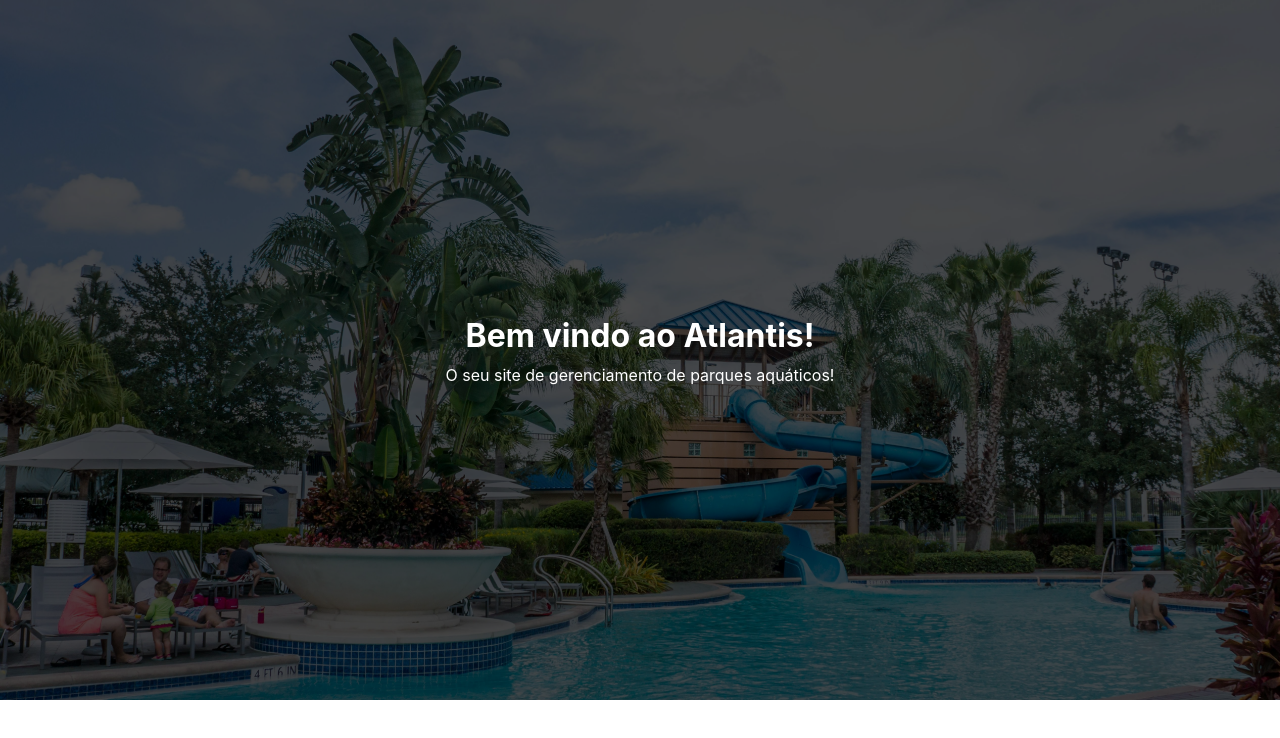
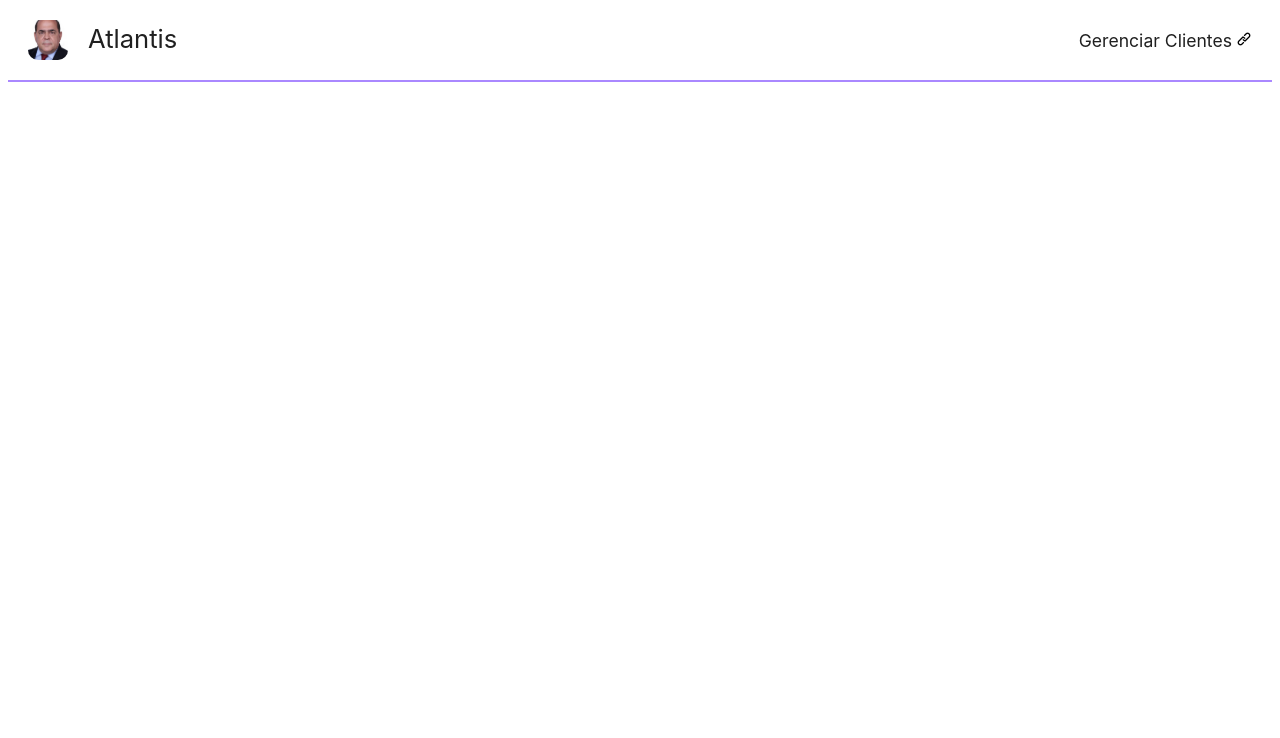
Before and after one commit to felipe-sant/Atlantis, a React (Create React App) app: page / in a window 1280 px wide. Shown: the top 738 px of the page. Built offline with nearby package versions, Linux system fonts and the light colour scheme.

Commit message:
feat: adicionando component de navbar

```diff
--- a/src/components/navbar.tsx
+++ b/src/components/navbar.tsx
@@ -0,0 +1,34 @@
+import { Link, useLocation } from "react-router-dom";
+import css from "../styles/navbar.component.module.css"
+import logo from "../images/logo.jpg"
+
+export default function Navbar() {
+    const pathname = useLocation().pathname
+
+    let marcado = {
+        clientes: false
+    }
+
+    switch (pathname) {
+        case "/clientes":
+            marcado.clientes = true
+    }
+
+    return (
+        <header className={css.navbar}>
+            <div className={css.logo}>
+                <img src={logo} alt="" />
+                <h1>
+                    <Link to="/">Atlantis</Link>
+                </h1>
+            </div>
+            <nav className={css.nav}>
+                <ul>
+                    <li className={marcado.clientes ? css.roxo : ""}>
+                        <Link to="/clientes" className="text link">Gerenciar Clientes</Link>
+                    </li>
+                </ul>
+            </nav>
+        </header>
+    )
+}
--- a/src/pages/home.tsx
+++ b/src/pages/home.tsx
@@ -1,9 +1,10 @@
-import Slider from "../components/slider";
+import Navbar from "../components/navbar";
+import css from "../styles/home.page.module.css"
 
 export default function HomePage() {
     return (
-        <main>
-            <Slider />
+        <main className={css.main}>
+            <Navbar />
         </main>
     );
 }
--- a/src/router.tsx
+++ b/src/router.tsx
@@ -7,6 +7,7 @@
         <BrowserRouter>
             <Routes>
                 <Route path="/" element={<HomePage />} />
+                <Route path="/clientes" element={<HomePage />} />
                 <Route path="*" element={<NotFoundPage />} />
             </Routes>
         </BrowserRouter>
--- a/src/styles/globals.css
+++ b/src/styles/globals.css
@@ -10,6 +10,7 @@
   --font-title: Georgia, 'Times New Roman', Times, serif;
   --font-size: 1.25rem;
   --color: #a8f;
+  --color_transparent: hsla(257, 100%, 77%, 0.5);
   --color-light: #edf;
   --color-dark: #206;
   --color-black: #202020;
@@ -20,6 +21,10 @@
 * {
   margin: 0;
   padding: 0;
+}
+
+main {
+  margin-top: 90px;
 }
 
 h1,
--- /dev/null
+++ b/src/styles/home.page.module.css
@@ -0,0 +1,4 @@
+.main {
+    background-color: #202020;
+    color: white;
+}
--- /dev/null
+++ b/src/styles/navbar.component.module.css
@@ -0,0 +1,66 @@
+.navbar {
+    background-color: var(--color-white);
+    border-bottom: 2px solid var(--color);
+    padding: 20px 20px;
+    margin: 0px 8px;
+    display: flex;
+    flex-direction: row;
+    justify-content: space-between;
+    outline: 8px solid white;
+    position: fixed;
+    top: 0;
+    width: calc(100% - 16px);
+}
+
+.logo {
+    display: flex;
+    flex-direction: row;
+    justify-content: center;
+    align-items: center;
+    gap: 20px;
+}
+
+.logo h1 {
+    height: 35px;
+    font-weight: 400;
+    font-size: 1.6rem;
+}
+
+.logo h1 a {
+    color: #202020;
+    text-decoration: none;
+}
+
+.logo img {
+    width: 40px;
+    height: 40px;
+    object-fit: cover;
+    border-radius: 10px;
+}
+
+.nav {
+    display: flex;
+    justify-content: center;
+    align-items: center;
+}
+
+.nav ul {
+    list-style: none;
+    display: flex;
+    flex-direction: row;
+    gap: 20px;
+}
+
+.nav ul li {
+    font-weight: 400;
+    text-decoration: none;
+}
+
+.nav ul li a {
+    color: #202020;
+    font-size: 1.1rem;
+}
+
+.roxo a {
+    font-weight: 500;
+}
```
Also changed, not shown: src/images/logo.jpg (added).
